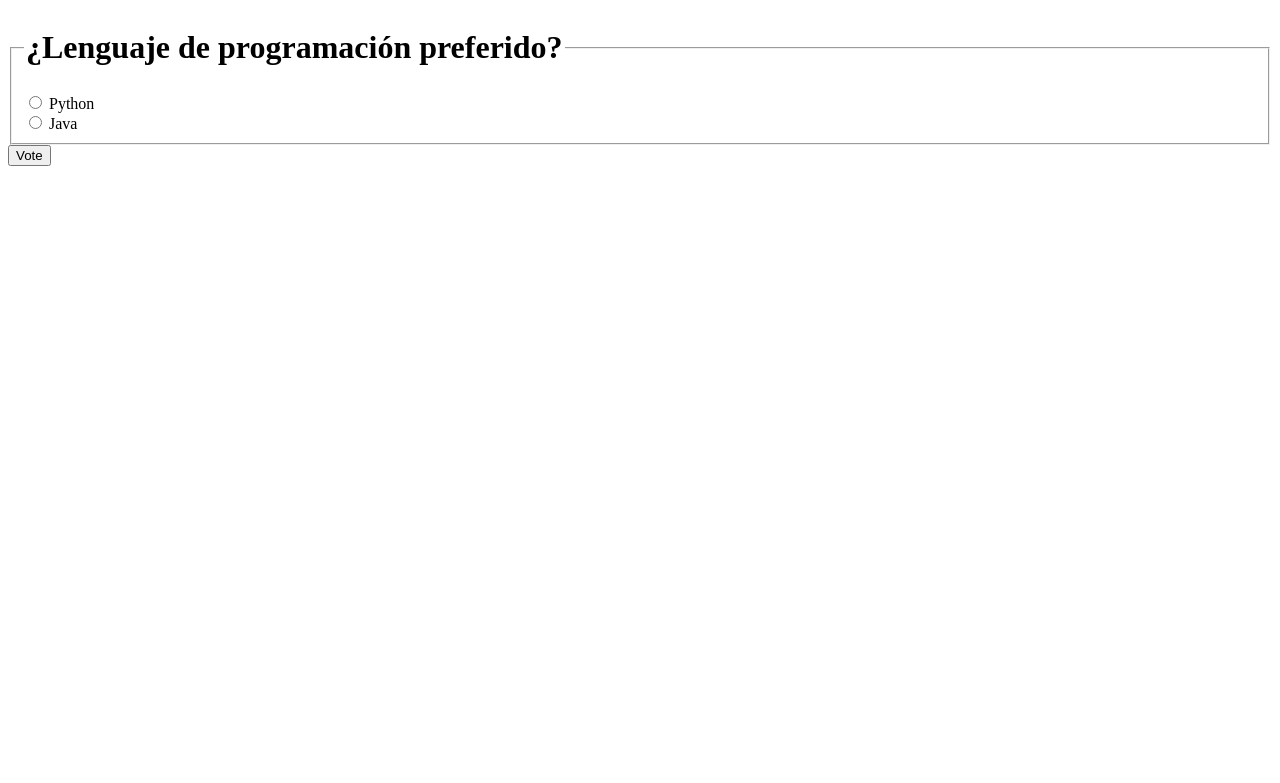
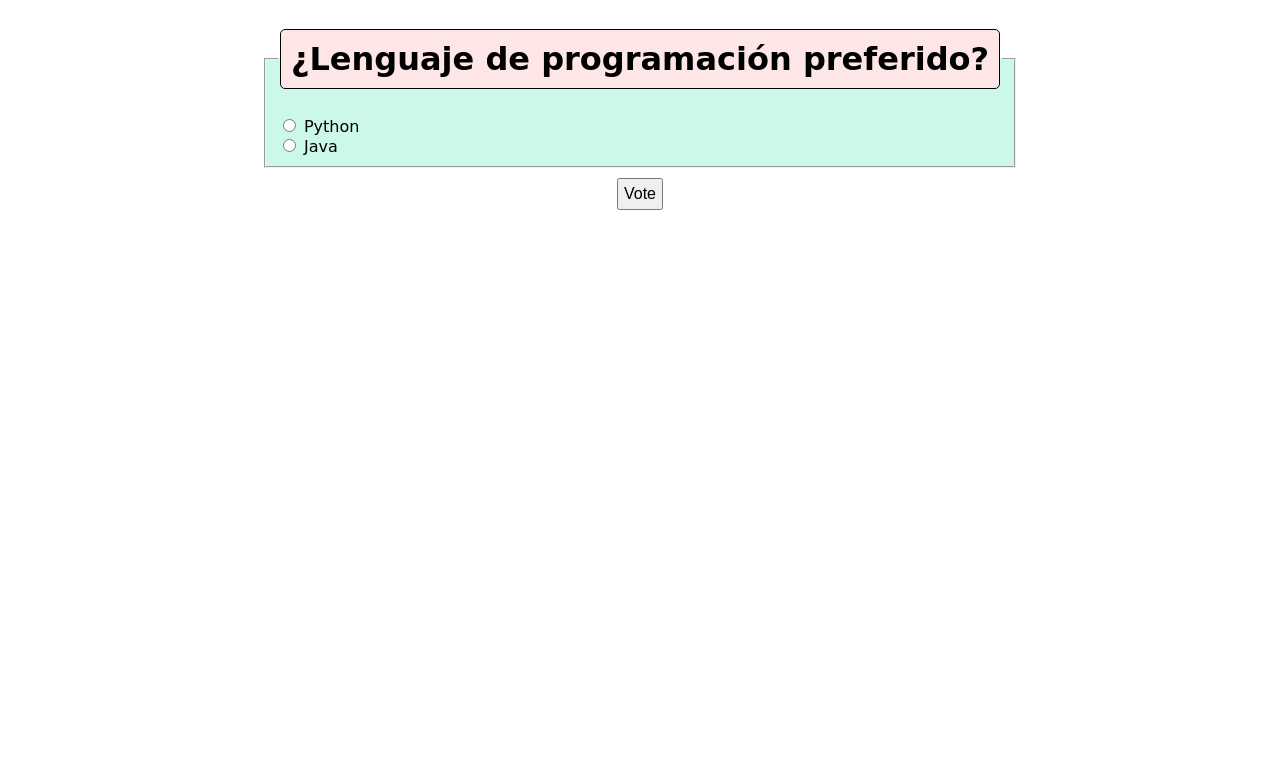
Before and after one commit to daniel1775/Systempolls, a Django app: page /polls/2/ in a window 1280 px wide. Shown: the top 783 px of the page. Run offline with Django 4.2, Linux system fonts and the light colour scheme; data comes from the database, SQL or seed files in the repository; both versions use the stored data as it was after the commit.

Commit message:
styles added

```diff
--- a/systempolls/polls/admin.py
+++ b/systempolls/polls/admin.py
@@ -1,4 +1,5 @@
 from django.contrib import admin
-from .models import Question
+from .models import Question, Choice
 
 admin.site.register(Question)
+admin.site.register(Choice)
--- /dev/null
+++ b/systempolls/polls/static/polls/style.css
@@ -0,0 +1,73 @@
+body{
+  font-family: cursive;
+}
+
+.form{
+  display: flex;
+  flex-direction: column;
+  justify-content: center;
+  align-items: center;
+}
+
+.form__title{
+  background-color: rgb(255, 230, 230);
+  border: 1px solid black;
+  border-radius: 5px;
+  padding: 10px;
+}
+
+.form__box{
+  background-color: rgb(204, 248, 233);
+}
+
+.form__button{
+  font-size: 1rem;
+  padding: 5px;
+  margin-top: 10px;
+}
+
+.question{
+  display: flex;
+  flex-direction: column;
+  align-items: center;
+  justify-content: center;
+  width: 100vw;
+}
+
+.question__list{
+  display: flex;
+  flex-direction: column;
+  align-items: center;
+  list-style: none;
+  text-decoration: none;
+  font-size: 1.5rem;
+  width: 40vw;
+  border: 1px solid black;
+  border-radius: 5px;
+  background-color: rgb(204, 248, 233);
+}
+
+.question__list li{
+  margin: 10px 0 10px 0;
+}
+
+.question__list li a{
+  text-decoration: none;
+  color: rgb(73, 73, 73);
+  transition: all 0.4s ease-in;
+}
+
+.question__list li a:hover{
+  font-size: 1.55rem;
+  color: black;
+}
+
+.results{
+  display: flex;
+  flex-direction: column;
+  align-items: center;
+}
+
+.results__list{
+  list-style: none;
+}
--- a/systempolls/polls/templates/polls/detail.html
+++ b/systempolls/polls/templates/polls/detail.html
@@ -1,12 +1,16 @@
-<form action="{% url 'polls:vote' question.id %}" method="post">
+{% load static %}
+
+<link rel="stylesheet" type="text/css" href="{% static 'polls/style.css' %}">
+
+<form class='form' action="{% url 'polls:vote' question.id %}" method="post">
   {% csrf_token %}
-  <fieldset>
-      <legend><h1>{{ question.question_text }}</h1></legend>
+  <fieldset class='form__box'>
+      <legend><h1 class='form__title'>{{ question.question_text }}</h1></legend>
       {% if error_message %}<p><strong>{{ error_message }}</strong></p>{% endif %}
       {% for choice in question.choice_set.all %}
         <input type="radio" name="choice" id="choice{{ forloop.counter }}" value="{{ choice.id }}">
         <label for="choice{{ forloop.counter }}">{{ choice.choice_text }}</label><br>
       {% endfor %}
   </fieldset>
-  <input type="submit" value="Vote">
+  <input class='form__button' type="submit" value="Vote">
 </form>
```
Also changed, not shown: systempolls/polls/templates/polls/index.html (+11 -5 lines), systempolls/polls/templates/polls/results.html (+7 -1 lines), systempolls/db.sqlite3.
